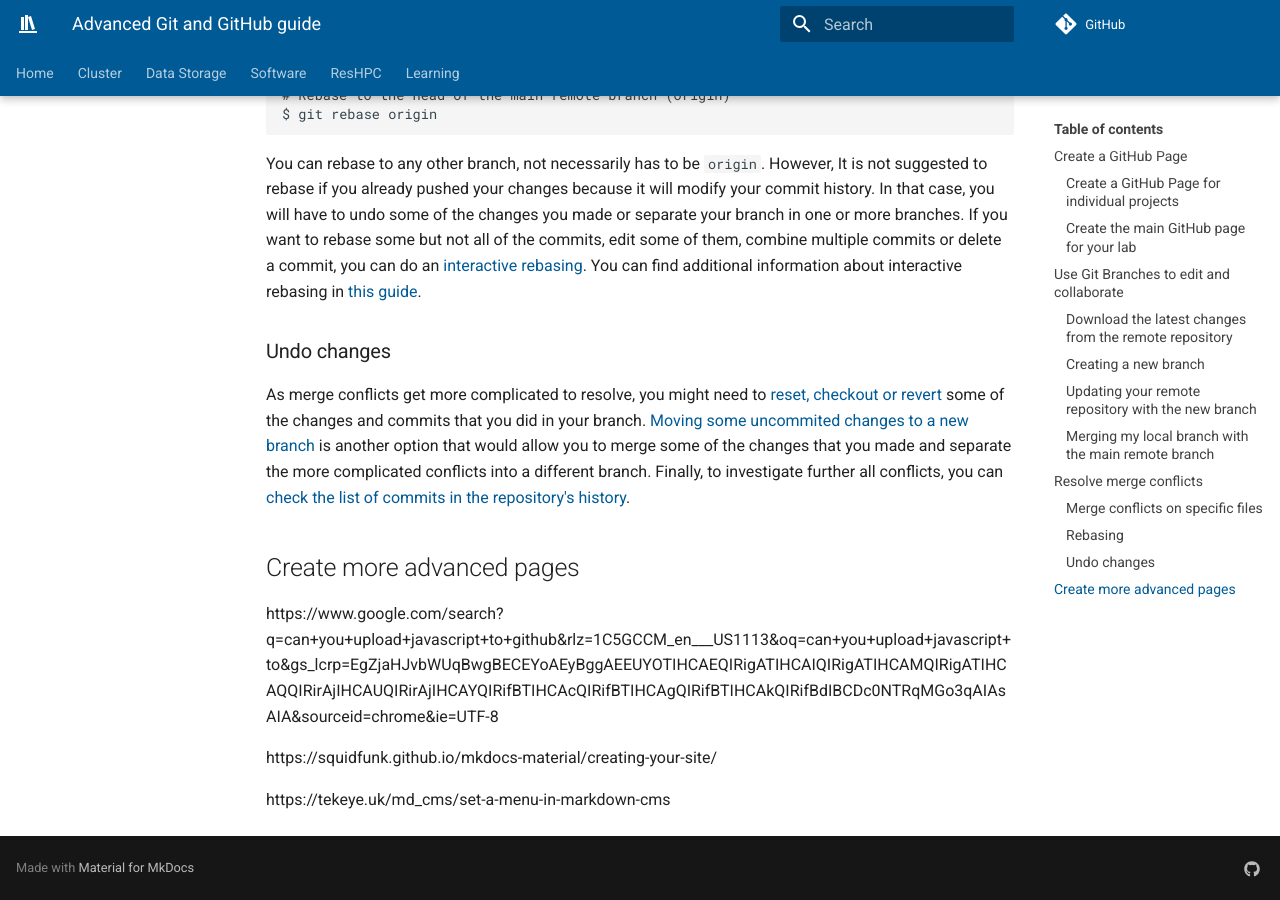
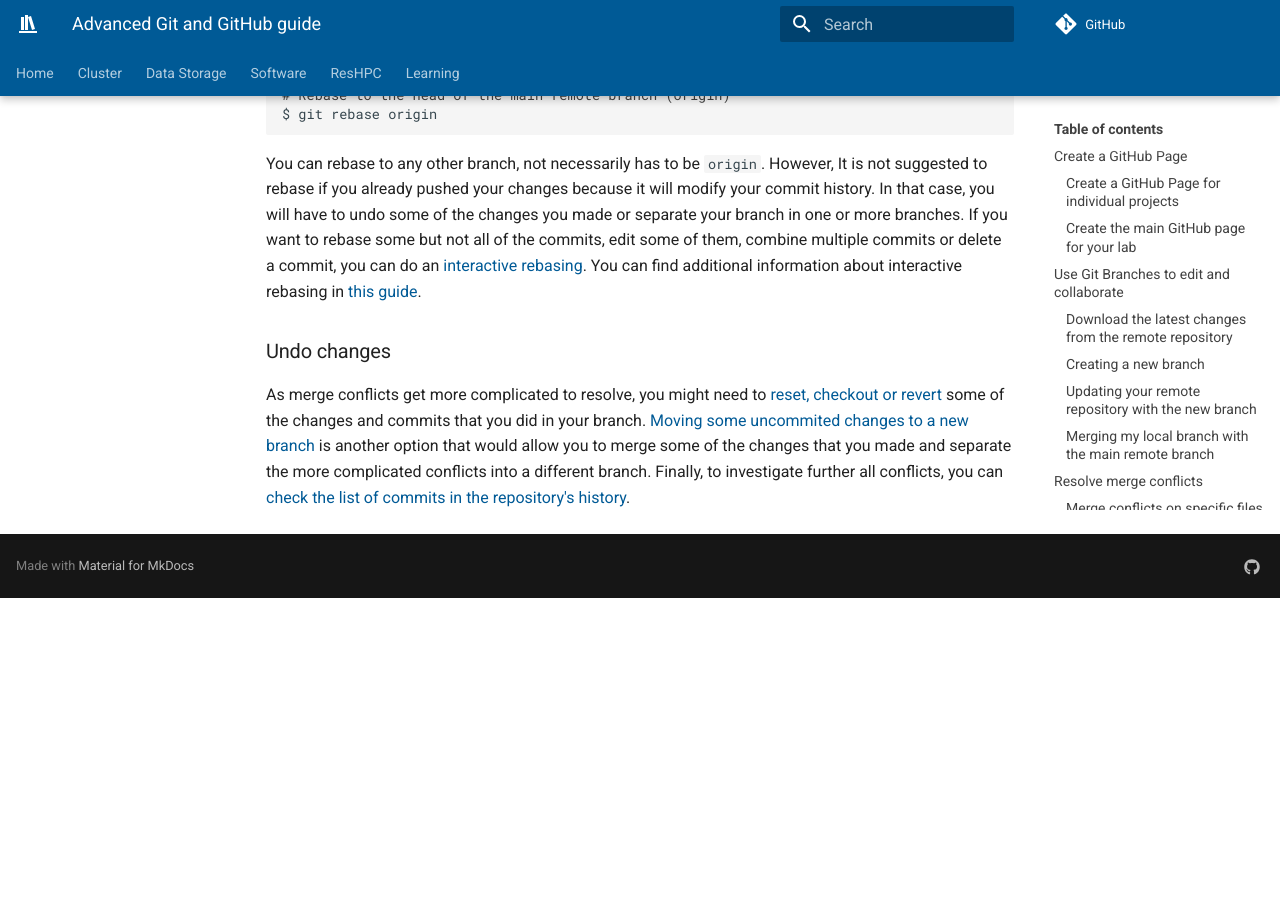
Before and after one commit to mcw-rcc/mcw-rcc.github.io, an MkDocs documentation site: the page built from docs/software/advanced_git.md, in a window 1280 px wide and 900 px high, scrolled down 7758 px. Built offline with MkDocs 1.6.1 and Material for MkDocs 9.7.7, drawn with Linux system fonts in a browser that asks for light colours; comment, search, counter and statistics services are not loaded; after the commit the page ends 8356 px from its top, so only the background shows below that.

Commit message:
Update advanced_git.md
fix error

```diff
--- a/docs/software/advanced_git.md
+++ b/docs/software/advanced_git.md
@@ -234,11 +234,3 @@ You can rebase to any other branch, not necessarily has to be `origin`. However,
 ### Undo changes
 
 As merge conflicts get more complicated to resolve, you might need to [reset, checkout or revert](https://www.atlassian.com/git/tutorials/resetting-checking-out-and-reverting#:~:text=For%20this%20reason%2C%20git%20revert,is%20for%20undoing%20uncommitted%20changes.){:target="_blank"} some of the changes and commits that you did in your branch. [Moving some uncommited changes to a new branch](https://betterstack.com/community/questions/move-uncommited-work-to-new-branch/){:target="_blank"} is another option that would allow you to merge some of the changes that you made and separate the more complicated conflicts into a different branch. Finally, to investigate further all conflicts, you can [check the list of commits in the repository's history](https://www.freecodecamp.org/news/git-log-command/){:target="_blank"}.
-
-## Create more advanced pages
-
-https://www.google.com/search?q=can+you+upload+javascript+to+github&rlz=1C5GCCM_en___US1113&oq=can+you+upload+javascript+to&gs_lcrp=EgZjaHJvbWUqBwgBECEYoAEyBggAEEUYOTIHCAEQIRigATIHCAIQIRigATIHCAMQIRigATIHCAQQIRirAjIHCAUQIRirAjIHCAYQIRifBTIHCAcQIRifBTIHCAgQIRifBTIHCAkQIRifBdIBCDc0NTRqMGo3qAIAsAIA&sourceid=chrome&ie=UTF-8
-
-https://squidfunk.github.io/mkdocs-material/creating-your-site/
-
-https://tekeye.uk/md_cms/set-a-menu-in-markdown-cms
```
